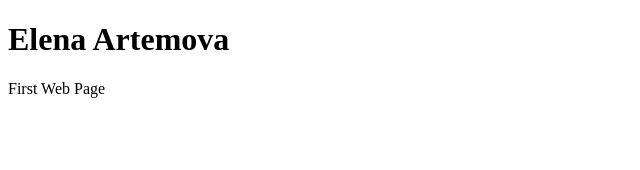
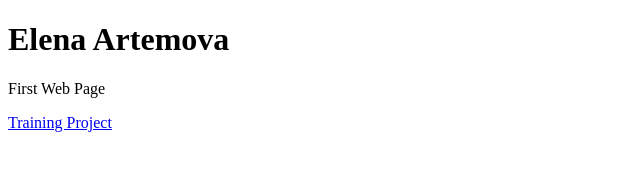
Before and after one commit to eartemova/eartemova.github.io, a plain HTML site: page index.html in a window 1280 px wide. Shown: the whole page, without its empty margins (0-640 px from the left). Drawn offline with Linux system fonts and the light colour scheme.

Commit message:
Update index.html

```diff
--- a/index.html
+++ b/index.html
@@ -4,5 +4,6 @@
     <title>Elena Artemova</title>
 <h1>Elena Artemova</h1>
 <p> First Web Page</p>
+<a href="https://eartemova.github.io/Natours/index.html">Training Project</a>
 </body>
 </html>
```
